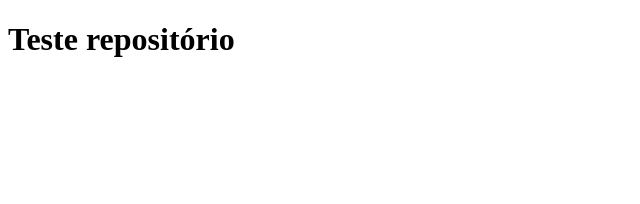
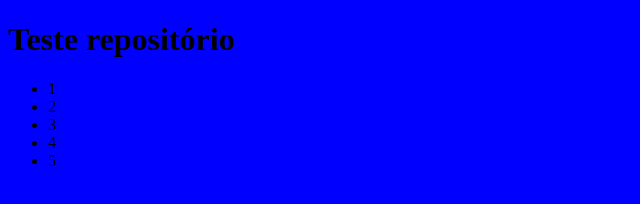
Before and after one commit to ulissessoaresmoreira/teste_repositorio, a plain HTML site: page index.html in a window 1280 px wide. Shown: the whole page, without its empty margins (0-640 px from the left). Drawn offline with Linux system fonts and the light colour scheme.

Commit message:
adicionando o header

```diff
--- a/index.html
+++ b/index.html
@@ -5,8 +5,18 @@
     <meta http-equiv="X-UA-Compatible" content="IE=edge">
     <meta name="viewport" content="width=device-width, initial-scale=1.0">
     <title>Document</title>
+    <link rel="stylesheet" href="style.css">
 </head>
 <body>
-    <h1> Teste repositório</h1>
+    <header>
+        <h1> Teste repositório</h1>
+        <ul>
+            <li class="lista">1</li>
+            <li class="lista">2</li>
+            <li class="lista">3</li>
+            <li class="lista">4</li>
+            <li class="lista">5</li>
+        </ul>
+    </header>
 </body>
 </html>
--- /dev/null
+++ b/style.css
@@ -0,0 +1,7 @@
+body{
+    background-color: blue;
+}
+
+header{
+    color: black;
+}
```
